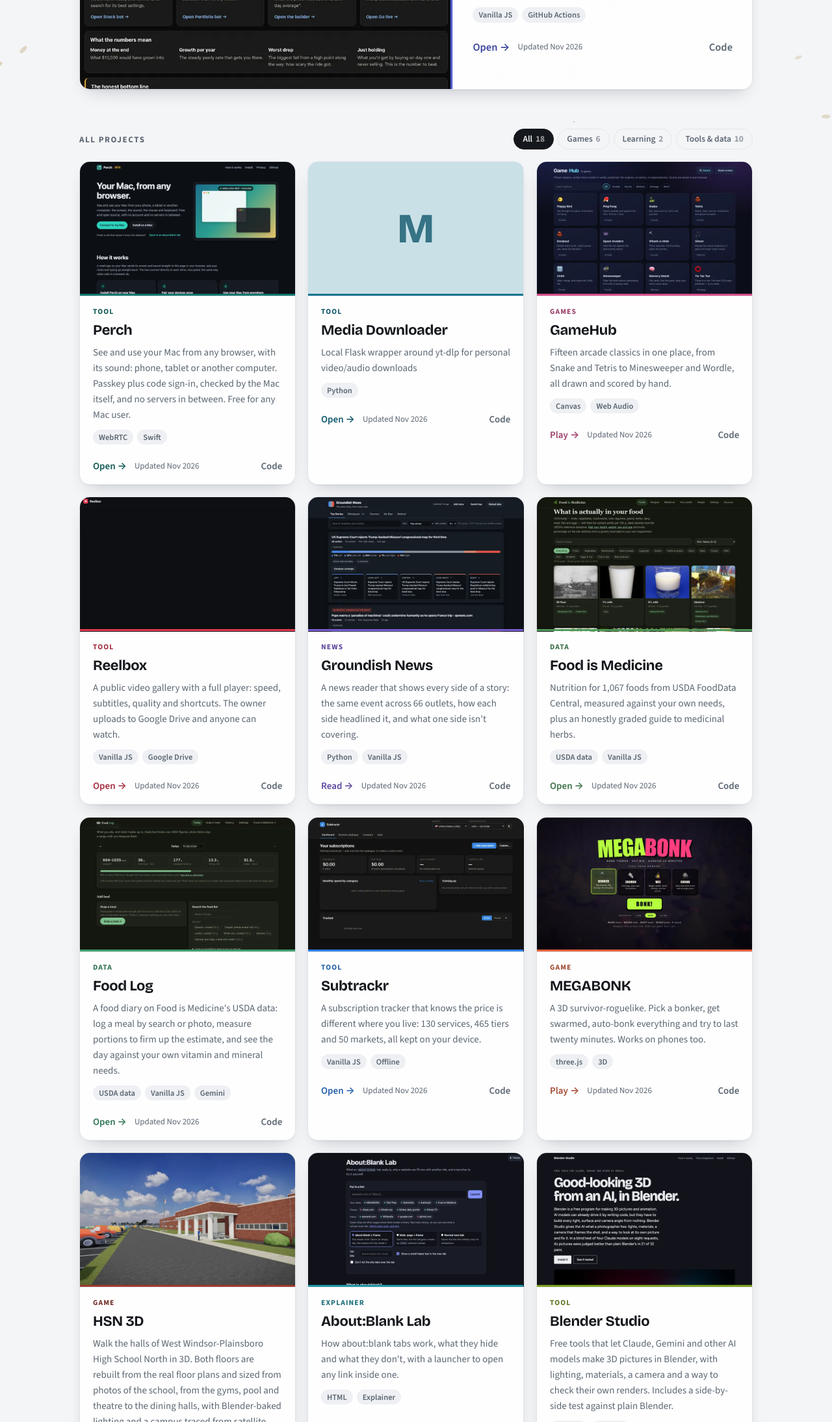
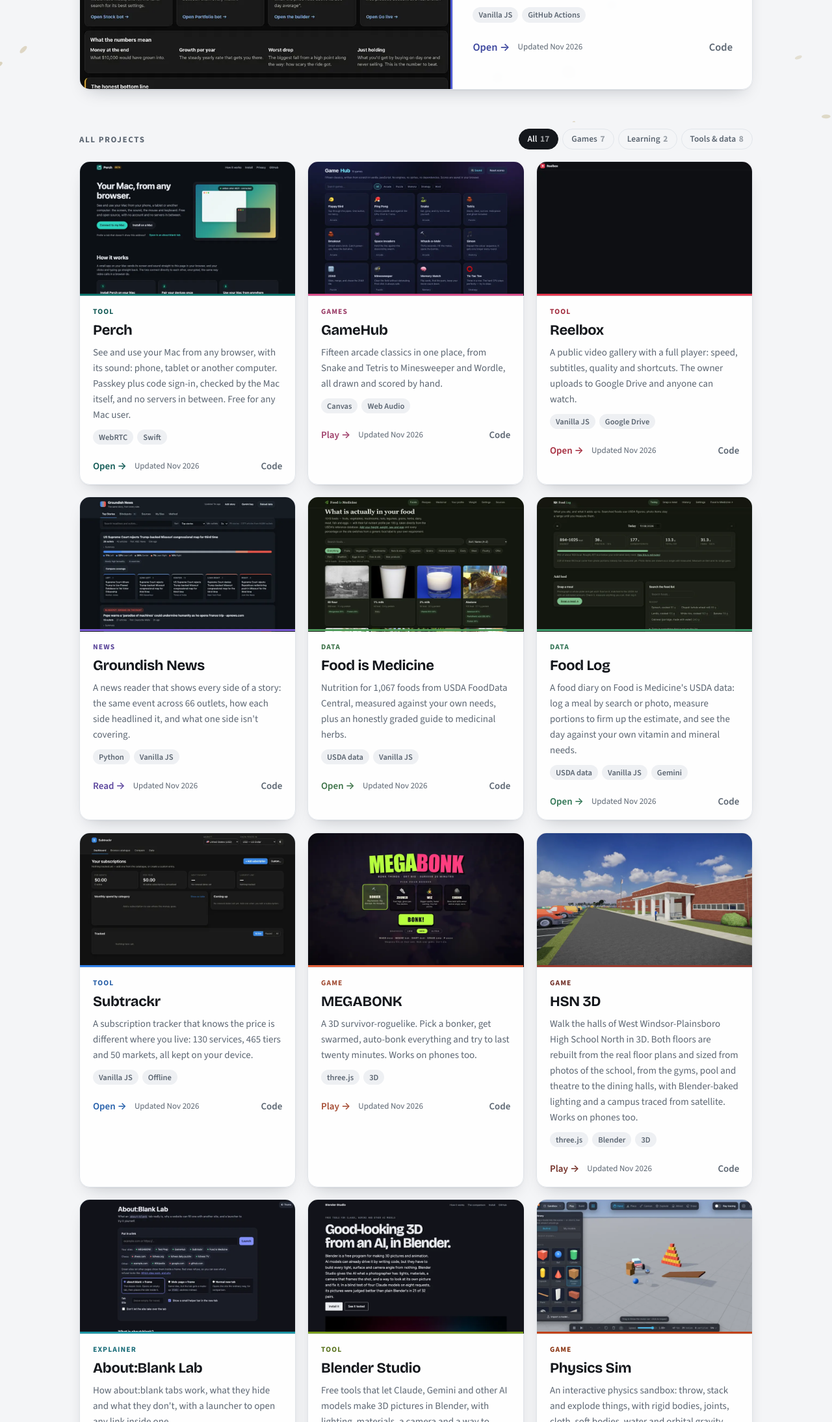
Before and after one commit to Just-Rice/Just-Rice.github.io, a plain HTML site: page index.html in a window 1280 px wide. Shown: the part 612-2800 px from the top of the page at 65% size. Drawn offline with nearby package versions, Linux system fonts and the light colour scheme.

Commit message:
Finish Physics Sim card (thumbnail, blurb, Games); move local-only Media Downloader to the workshop
Co-Authored-By: Claude Sonnet 5.5 <noreply@anthropic.com>

```diff
--- a/index.html
+++ b/index.html
@@ -167,7 +167,7 @@ main{perspective:1000px}
     <p class="lede">Games, study tools and data you can poke at. <strong>Everything runs in your browser</strong>: nothing to install, no accounts, and the code for all of it is open.</p>
     <p class="meta">
       <a href="https://github.com/Just-Rice">github.com/Just-Rice</a>
-      <i class="dot" aria-hidden="true"></i><span><!-- build:count -->18 live projects<!-- /build:count --></span>
+      <i class="dot" aria-hidden="true"></i><span><!-- build:count -->17 live projects<!-- /build:count --></span>
       <i class="dot" aria-hidden="true"></i><span>Open source</span>
     </p>
   </header>
@@ -189,10 +189,10 @@ main{perspective:1000px}
     <div class="bar">
       <h2 class="section" id="all">All projects</h2>
       <div class="filters" role="group" aria-label="Filter projects"><!-- build:filters -->
-      <button type="button" data-filter="all" aria-pressed="true">All <b>18</b></button>
-      <button type="button" data-filter="games" aria-pressed="false">Games <b>6</b></button>
+      <button type="button" data-filter="all" aria-pressed="true">All <b>17</b></button>
+      <button type="button" data-filter="games" aria-pressed="false">Games <b>7</b></button>
       <button type="button" data-filter="learning" aria-pressed="false">Learning <b>2</b></button>
-      <button type="button" data-filter="tools" aria-pressed="false">Tools &amp; data <b>10</b></button>
+      <button type="button" data-filter="tools" aria-pressed="false">Tools &amp; data <b>8</b></button>
       <!-- /build:filters --></div>
     </div>
     <div class="grid" id="grid"><!-- build:grid -->
@@ -206,17 +206,7 @@ main{perspective:1000px}
           <p class="foot"><span class="open">Open <span class="arrow" aria-hidden="true">&rarr;</span></span><time datetime="2026-11-21">Updated Nov 2026</time><a class="code" href="https://github.com/Just-Rice/perch">Code</a></p>
         </div>
       </article>
-      <article class="card" data-cat="tools" style="--i:6;--c:#0E7490">
-        <div class="shot"><span class="ph" aria-hidden="true">M</span></div>
-        <div class="body">
-          <span class="kind">Tool</span>
-          <h3 class="title"><a href="https://just-rice.github.io/media-downloader/">Media Downloader</a></h3>
-          <p>Local Flask wrapper around yt-dlp for personal video/audio downloads</p>
-          <ul class="stack"><li>Python</li></ul>
-          <p class="foot"><span class="open">Open <span class="arrow" aria-hidden="true">&rarr;</span></span><time datetime="2026-11-17">Updated Nov 2026</time><a class="code" href="https://github.com/Just-Rice/media-downloader">Code</a></p>
-        </div>
-      </article>
-      <article class="card" data-cat="games" style="--i:7;--c:#D94F8A">
+      <article class="card" data-cat="games" style="--i:6;--c:#D94F8A">
         <div class="shot"><img src="img/gamehub.webp" alt="Screenshot of GameHub" width="800" height="500" loading="lazy" decoding="async"></div>
         <div class="body">
           <span class="kind">Games</span>
@@ -226,7 +216,7 @@ main{perspective:1000px}
           <p class="foot"><span class="open">Play <span class="arrow" aria-hidden="true">&rarr;</span></span><time datetime="2026-11-10">Updated Nov 2026</time><a class="code" href="https://github.com/Just-Rice/gamehub">Code</a></p>
         </div>
       </article>
-      <article class="card" data-cat="tools" style="--i:8;--c:#E5384F">
+      <article class="card" data-cat="tools" style="--i:7;--c:#E5384F">
         <div class="shot"><img src="img/video-player.webp" alt="Screenshot of Reelbox" width="800" height="500" loading="lazy" decoding="async"></div>
         <div class="body">
           <span class="kind">Tool</span>
@@ -236,7 +226,7 @@ main{perspective:1000px}
           <p class="foot"><span class="open">Open <span class="arrow" aria-hidden="true">&rarr;</span></span><time datetime="2026-11-10">Updated Nov 2026</time><a class="code" href="https://github.com/Just-Rice/video-player">Code</a></p>
         </div>
       </article>
-      <article class="card" data-cat="tools" style="--i:9;--c:#7C5CD6">
+      <article class="card" data-cat="tools" style="--i:8;--c:#7C5CD6">
         <div class="shot"><img src="img/groundish-news.webp" alt="Screenshot of Groundish News" width="800" height="500" loading="lazy" decoding="async"></div>
         <div class="body">
           <span class="kind">News</span>
@@ -246,7 +236,7 @@ main{perspective:1000px}
           <p class="foot"><span class="open">Read <span class="arrow" aria-hidden="true">&rarr;</span></span><time datetime="2026-11-10">Updated Nov 2026</time><a class="code" href="https://github.com/Just-Rice/groundish-news">Code</a></p>
         </div>
       </article>
-      <article class="card" data-cat="tools" style="--i:10;--c:#4E9B5B">
+      <article class="card" data-cat="tools" style="--i:9;--c:#4E9B5B">
         <div class="shot"><img src="img/food-is-medicine.webp" alt="Screenshot of Food is Medicine" width="800" height="500" loading="lazy" decoding="async"></div>
         <div class="body">
           <span class="kind">Data</span>
@@ -256,7 +246,7 @@ main{perspective:1000px}
           <p class="foot"><span class="open">Open <span class="arrow" aria-hidden="true">&rarr;</span></span><time datetime="2026-11-10">Updated Nov 2026</time><a class="code" href="https://github.com/Just-Rice/food-is-medicine">Code</a></p>
         </div>
       </article>
-      <article class="card" data-cat="tools" style="--i:11;--c:#3E9E6E">
+      <article class="card" data-cat="tools" style="--i:10;--c:#3E9E6E">
         <div class="shot"><img src="img/food-log.webp" alt="Screenshot of Food Log" width="800" height="500" loading="lazy" decoding="async"></div>
         <div class="body">
           <span class="kind">Data</span>
@@ -266,7 +256,7 @@ main{perspective:1000px}
           <p class="foot"><span class="open">Open <span class="arrow" aria-hidden="true">&rarr;</span></span><time datetime="2026-11-10">Updated Nov 2026</time><a class="code" href="https://github.com/Just-Rice/food-log">Code</a></p>
         </div>
       </article>
-      <article class="card" data-cat="tools" style="--i:12;--c:#2E7FE8">
+      <article class="card" data-cat="tools" style="--i:11;--c:#2E7FE8">
         <div class="shot"><img src="img/subtrackr.webp" alt="Screenshot of Subtrackr" width="800" height="500" loading="lazy" decoding="async"></div>
         <div class="body">
           <span class="kind">Tool</span>
@@ -276,7 +266,7 @@ main{perspective:1000px}
           <p class="foot"><span class="open">Open <span class="arrow" aria-hidden="true">&rarr;</span></span><time datetime="2026-11-10">Updated Nov 2026</time><a class="code" href="https://github.com/Just-Rice/subtrackr">Code</a></p>
         </div>
       </article>
-      <article class="card" data-cat="games" style="--i:13;--c:#E2603A">
+      <article class="card" data-cat="games" style="--i:12;--c:#E2603A">
         <div class="shot"><img src="img/megabonk.webp" alt="Screenshot of MEGABONK" width="800" height="500" loading="lazy" decoding="async"></div>
         <div class="body">
           <span class="kind">Game</span>
@@ -286,7 +276,7 @@ main{perspective:1000px}
           <p class="foot"><span class="open">Play <span class="arrow" aria-hidden="true">&rarr;</span></span><time datetime="2026-11-10">Updated Nov 2026</time><a class="code" href="https://github.com/Just-Rice/megabonk">Code</a></p>
         </div>
       </article>
-      <article class="card" data-cat="games" style="--i:14;--c:#9C3A2C">
+      <article class="card" data-cat="games" style="--i:13;--c:#9C3A2C">
         <div class="shot"><img src="img/hsn-3d.webp" alt="Screenshot of HSN 3D" width="800" height="500" loading="lazy" decoding="async"></div>
         <div class="body">
           <span class="kind">Game</span>
@@ -296,7 +286,7 @@ main{perspective:1000px}
           <p class="foot"><span class="open">Play <span class="arrow" aria-hidden="true">&rarr;</span></span><time datetime="2026-11-10">Updated Nov 2026</time><a class="code" href="https://github.com/Just-Rice/hsn-3d">Code</a></p>
         </div>
       </article>
-      <article class="card" data-cat="learning" style="--i:15;--c:#1C94A3">
+      <article class="card" data-cat="learning" style="--i:14;--c:#1C94A3">
         <div class="shot"><img src="img/about-blank-lab.webp" alt="Screenshot of About:Blank Lab" width="800" height="500" loading="lazy" decoding="async"></div>
         <div class="body">
           <span class="kind">Explainer</span>
@@ -306,7 +296,7 @@ main{perspective:1000px}
           <p class="foot"><span class="open">Open <span class="arrow" aria-hidden="true">&rarr;</span></span><time datetime="2026-11-10">Updated Nov 2026</time><a class="code" href="https://github.com/Just-Rice/about-blank-lab">Code</a></p>
         </div>
       </article>
-      <article class="card" data-cat="tools" style="--i:16;--c:#7A9E1F">
+      <article class="card" data-cat="tools" style="--i:15;--c:#7A9E1F">
         <div class="shot"><img src="img/blender-studio.webp" alt="Screenshot of Blender Studio" width="800" height="500" loading="lazy" decoding="async"></div>
         <div class="body">
           <span class="kind">Tool</span>
@@ -316,17 +306,17 @@ main{perspective:1000px}
           <p class="foot"><span class="open">Read <span class="arrow" aria-hidden="true">&rarr;</span></span><time datetime="2026-11-09">Updated Nov 2026</time><a class="code" href="https://github.com/Just-Rice/blender-studio">Code</a></p>
         </div>
       </article>
-      <article class="card" data-cat="tools" style="--i:17;--c:#C2410C">
-        <div class="shot"><span class="ph" aria-hidden="true">P</span></div>
+      <article class="card" data-cat="games" style="--i:16;--c:#C2410C">
+        <div class="shot"><img src="img/physics-sim.webp" alt="Screenshot of Physics Sim" width="800" height="500" loading="lazy" decoding="async"></div>
         <div class="body">
-          <span class="kind">Tool</span>
+          <span class="kind">Game</span>
           <h3 class="title"><a href="https://just-rice.github.io/physics-sim/">Physics Sim</a></h3>
-          <p>A new project.</p>
-          <ul class="stack"><li>TypeScript</li></ul>
-          <p class="foot"><span class="open">Open <span class="arrow" aria-hidden="true">&rarr;</span></span><time datetime="2026-11-04">Updated Nov 2026</time><a class="code" href="https://github.com/Just-Rice/physics-sim">Code</a></p>
+          <p>An interactive physics sandbox: throw, stack and explode things, with rigid bodies, joints, cloth, soft bodies, water and orbital gravity. Switch on ray tracing for glass, reflections and soft shadows. 60+ models, 16 scenes and a model builder. Works on phones too.</p>
+          <ul class="stack"><li>three.js</li><li>Ray tracing</li><li>TypeScript</li></ul>
+          <p class="foot"><span class="open">Play <span class="arrow" aria-hidden="true">&rarr;</span></span><time datetime="2026-11-04">Updated Nov 2026</time><a class="code" href="https://github.com/Just-Rice/physics-sim">Code</a></p>
         </div>
       </article>
-      <article class="card" data-cat="games" style="--i:18;--c:#B4682A">
+      <article class="card" data-cat="games" style="--i:17;--c:#B4682A">
         <div class="shot"><img src="img/chowka-bhara.webp" alt="Screenshot of Chowka-Bhara" width="800" height="500" loading="lazy" decoding="async"></div>
         <div class="body">
           <span class="kind">Game</span>
@@ -336,7 +326,7 @@ main{perspective:1000px}
           <p class="foot"><span class="open">Play <span class="arrow" aria-hidden="true">&rarr;</span></span><time datetime="2026-10-30">Updated Oct 2026</time><a class="code" href="https://github.com/Just-Rice/Chowka-Bhara">Code</a></p>
         </div>
       </article>
-      <article class="card" data-cat="games" style="--i:19;--c:#2F8A5B">
+      <article class="card" data-cat="games" style="--i:18;--c:#2F8A5B">
         <div class="shot"><img src="img/monopolyish.webp" alt="Screenshot of Monopolyish" width="800" height="500" loading="lazy" decoding="async"></div>
         <div class="body">
           <span class="kind">Game</span>
@@ -346,7 +336,7 @@ main{perspective:1000px}
           <p class="foot"><span class="open">Play <span class="arrow" aria-hidden="true">&rarr;</span></span><time datetime="2026-10-30">Updated Oct 2026</time><a class="code" href="https://github.com/Just-Rice/Monopolyish">Code</a></p>
         </div>
       </article>
-      <article class="card" data-cat="learning" style="--i:20;--c:#F2B01E">
+      <article class="card" data-cat="learning" style="--i:19;--c:#F2B01E">
         <div class="shot"><img src="img/test-prep.webp" alt="Screenshot of Test Prep" width="800" height="500" loading="lazy" decoding="async"></div>
         <div class="body">
           <span class="kind">Study tool</span>
@@ -356,7 +346,7 @@ main{perspective:1000px}
           <p class="foot"><span class="open">Open <span class="arrow" aria-hidden="true">&rarr;</span></span><time datetime="2026-10-30">Updated Oct 2026</time><a class="code" href="https://github.com/Just-Rice/test-prep">Code</a></p>
         </div>
       </article>
-      <article class="card" data-cat="games" style="--i:21;--c:#B3202A">
+      <article class="card" data-cat="games" style="--i:20;--c:#B3202A">
         <div class="shot"><img src="img/cms-3d.webp" alt="Screenshot of CMS 3D" width="800" height="500" loading="lazy" decoding="async"></div>
         <div class="body">
           <span class="kind">Game</span>
@@ -370,7 +360,8 @@ main{perspective:1000px}
 
     <h2 class="section">Also in the workshop</h2>
     <div class="plain"><!-- build:workshop -->
-      <a style="--i:22" href="https://github.com/Just-Rice/traceline"><strong>traceline</strong><span>A synthetic-data study of the people-search genre. No scraping, no backend, nobody real. Code only.</span></a>
+      <a style="--i:21" href="https://github.com/Just-Rice/traceline"><strong>traceline</strong><span>A synthetic-data study of the people-search genre. No scraping, no backend, nobody real. Code only.</span></a>
+      <a style="--i:22" href="https://github.com/Just-Rice/media-downloader"><strong>Media Downloader</strong><span>A local Flask wrapper around yt-dlp for personal video and audio downloads. Runs on your own computer, so there is no web version.</span></a>
     <!-- /build:workshop --></div>
 
     <h2 class="section">How these are made</h2>
```
Also changed, not shown: projects.json (+11 -11 lines), img/physics-sim.webp (added).
